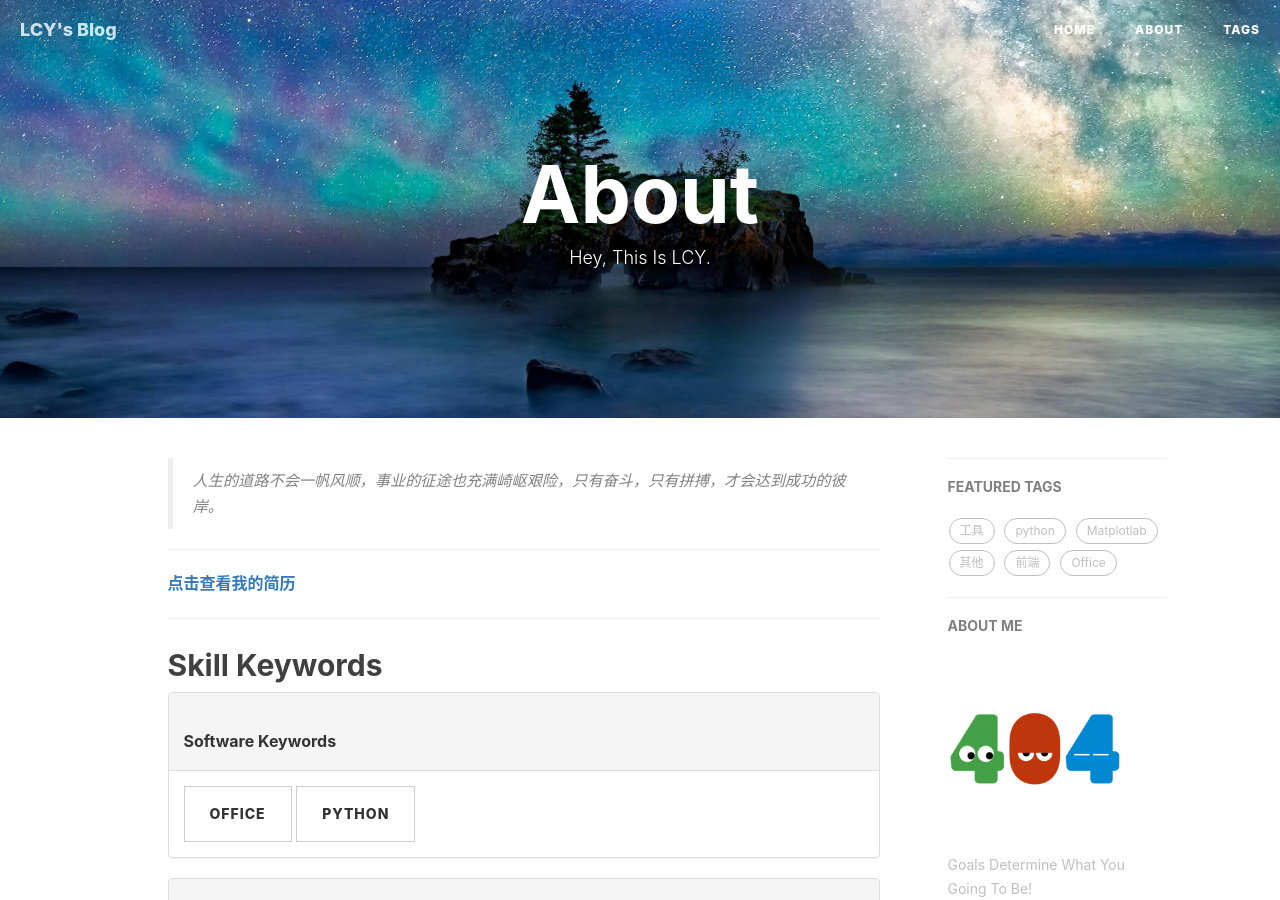
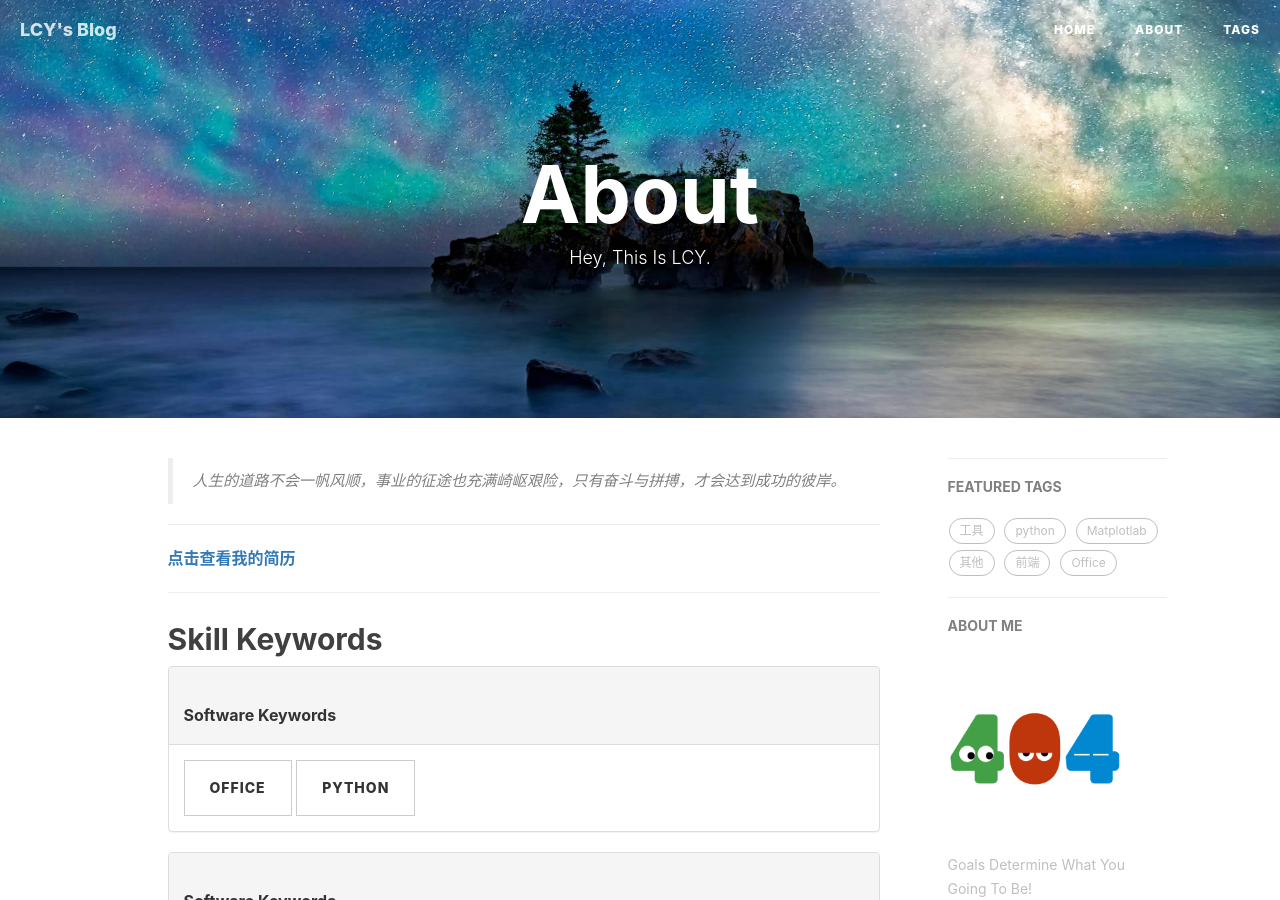
Before and after one commit to liaochengyu/liaochengyu.github.io, a Jekyll site: the page built from about.html, in a window 1280 px wide and 900 px high. Built offline with Jekyll 4.4.1, drawn with Linux system fonts in a browser that asks for light colours; nearby versions of some CDN libraries; library files that are not in the unit come from our copies; comment, search, counter and statistics services are not loaded.

Commit message:
change the about.html

```diff
--- a/about.html
+++ b/about.html
@@ -15,7 +15,7 @@ header-img: "img/about.JPG"
 <div class="zh post-container">
 
     <!--copied from markdown -->
-    <blockquote><p>人生的道路不会一帆风顺，事业的征途也充满崎岖艰险，只有奋斗，只有拼搏，才会达到成功的彼岸。</p></blockquote>
+    <blockquote><p>人生的道路不会一帆风顺，事业的征途也充满崎岖艰险，只有奋斗与拼搏，才会达到成功的彼岸。</p></blockquote>
     <hr>
     <a href="https://onedrive.live.com/?cid=593BC5BCE97201CB&id=593BC5BCE97201CB%21406&parId=root&o=OneUp"><strong>点击查看我的简历</strong></a>
     <hr>
```
